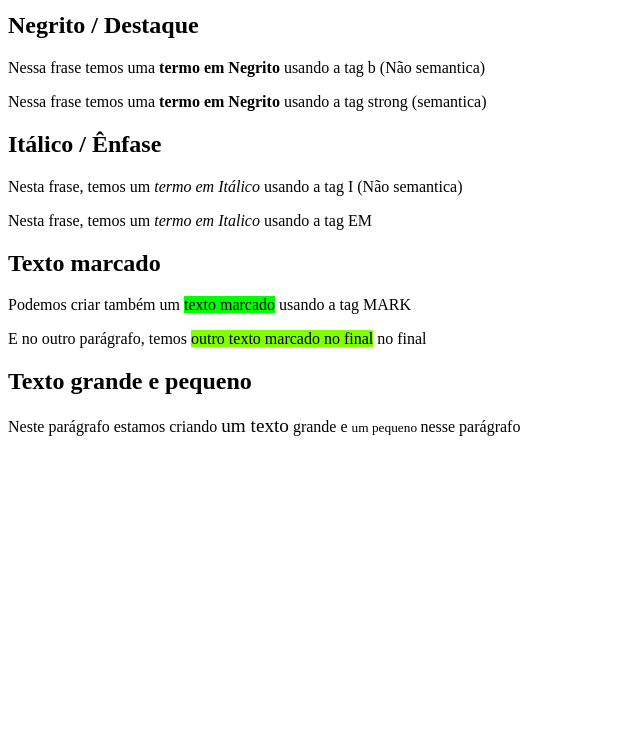
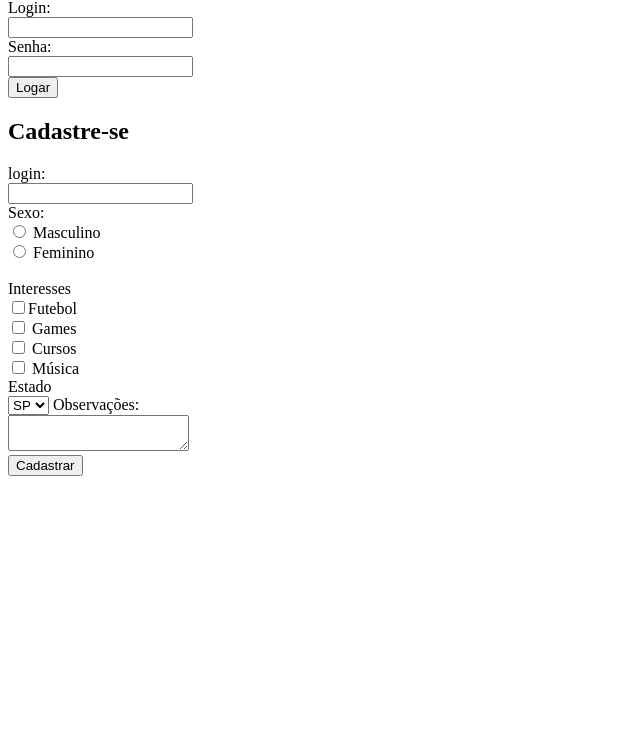
Before and after one commit to edmiltonsnts/Minha-Jornada, a plain HTML site: page index.html in a window 1280 px wide. Shown: the part 68-800 px from the top of the page, without its empty margins (0-640 px from the left). Drawn offline with Linux system fonts and the light colour scheme.

Commit message:
Add files via upload

```diff
--- a/index.html
+++ b/index.html
@@ -4,26 +4,48 @@
     <meta charset="UTF-8">
     <meta http-equiv="X-UA-Compatible" content="IE=edge">
     <meta name="viewport" content="width=device-width, initial-scale=1.0">
-    <title>Formatação de texto</title>
-   <style>
-    mark {background-color: chartreuse;}
-   </style>
+    <title> Login </title>
 </head>
 <body>
-    <h1>Principais Formatação</h1>
-    <h2>Negrito  / Destaque </h2>
-    <p>Nessa frase temos uma <b>termo em Negrito</b> usando a tag b (Não semantica)</p>
-    <p>Nessa frase temos uma <strong> termo em Negrito</strong> usando a tag strong (semantica)</p>
-    <h2>Itálico  / Ênfase</h2>
-    <p>Nesta frase, temos um <i>termo em Itálico</i> usando a tag I (Não semantica)</p>
-    <p>Nesta frase, temos um <em>termo em Italico</em> usando a tag EM</p>
-   <h2>Texto marcado</h2>
-   <p>Podemos criar também um <mark style="background-color:lime ;">texto marcado</mark> usando a tag MARK </p>
-   <p>E no outro parágrafo, temos <mark>outro texto marcado no final</mark> no final</p>
-   <h2>Texto grande e pequeno</h2>
-   <p>Neste parágrafo estamos criando <big> um texto</big> grande e <small> um pequeno </small> nesse parágrafo</p>
+    <h2>Login </h2>
+    <form>
+Login:<br>
+<input type="text" name="login"><br>
+Senha:<br>
+<input type="password" name="senha"><br>
 
+<input type="button" value="Logar">
 
+</form>
+<h2>Cadastre-se</h2>
+
+<form>
+login:<br>
+<input type="text" name="login"><br>
+Sexo: <br>
+<input type="radio" name="sexo" value="M"> Masculino <br>
+<input type="radio" name="sexo" value="F"> Feminino <br> <br>
+
+Interesses <br>
+<input type="checkbox" name="" >Futebol <br>
+<input type="checkbox" name=""> Games<br>
+<input type="checkbox" name=""> Cursos<br>
+<input type="checkbox" name=""> Música<br>
+
+Estado <br>
+<select>
+    <option value="sp">SP</option>
+    <option value="rj">RJ</option>
+    <option value="es">ES</option>
+    <option value="sc">SC</option>
+    <option value="pr">PR</option>
+    <option value="rs">RS</option>
+</select>
+    Observações: <br>
+    <textarea></textarea> <br>
+    <input type="submit" value="Cadastrar" >
+
+</form>
 
 </body>
 </html>
```
Also changed, not shown: tabelas.html (added, +44 -0 lines).
